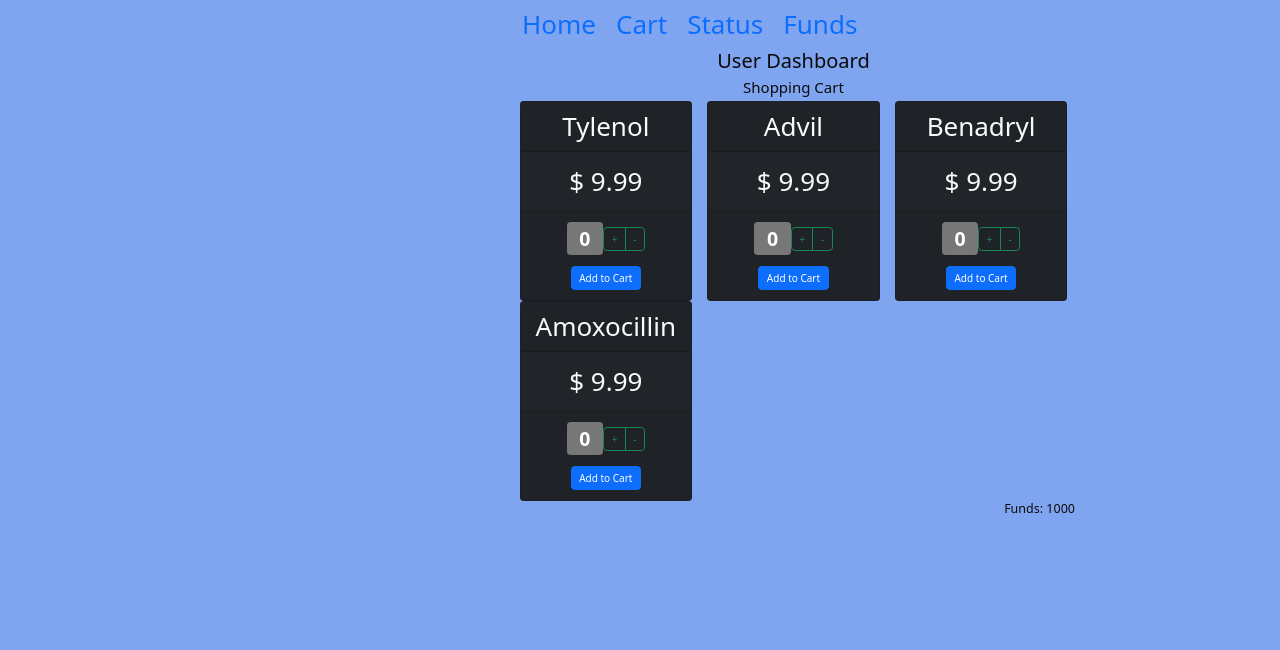
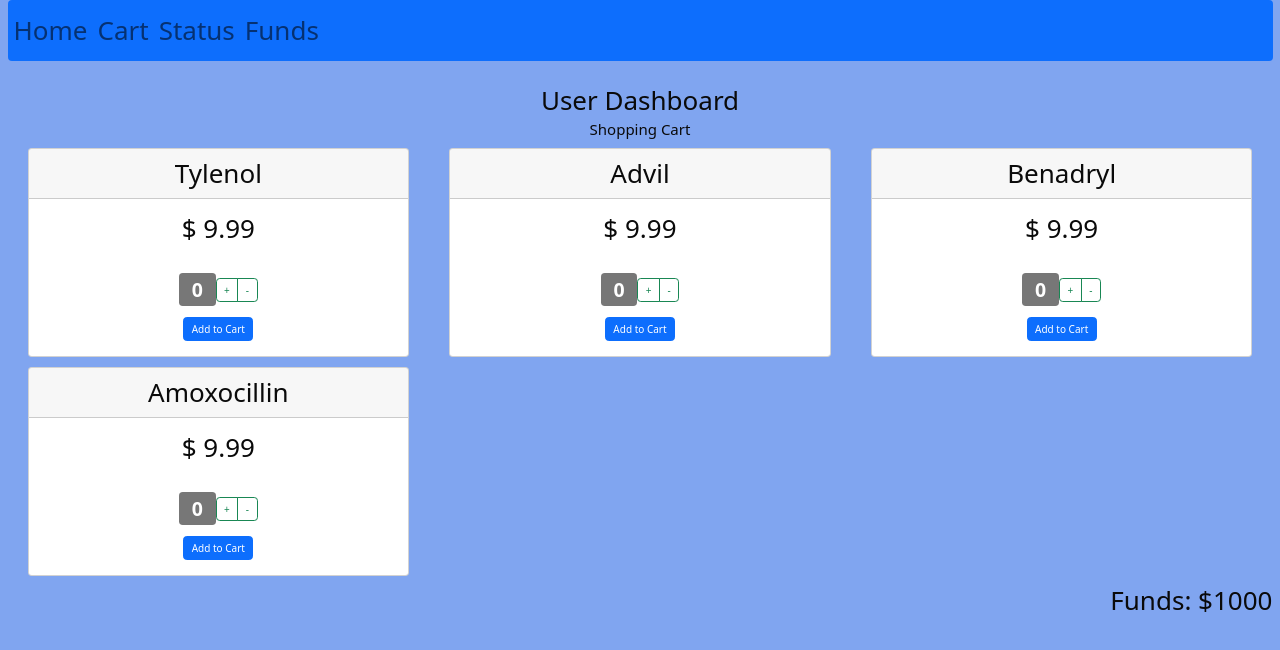
Before and after one commit to lwcreel/HealthCarePortal, a React (Create React App) app: page /dashboard in a window 1280 px wide. Shown: the top 650 px of the page. Built offline with nearby package versions, Linux system fonts and the light colour scheme.

Commit message:
fixing dashboard and navbar styling

```diff
--- a/src/components/Medicine.js
+++ b/src/components/Medicine.js
@@ -6,11 +6,11 @@
 
     return (
         <Col lg={4}>
-            <Card bg="dark" text="light">
+            <Card className="m-2">
                 <Card.Header>{prop.medicine.medicineName}</Card.Header>
                 <Card.Body>$ {prop.medicine.price}</Card.Body>
 
-                <Card.Footer>
+                <Card.Body>
                     <span className="badge">{prop.medicine.quantity}</span>
                     <ButtonGroup>
                         <Button variant="outline-success" onClick={() => { /*props.onIncrement(prop.medicine, 10);*/ }}>
@@ -24,7 +24,7 @@
 
                     <div>{prop.children}</div>
 
-                </Card.Footer>
+                </Card.Body>
             </Card>
         </Col>
     );
--- a/src/components/User/Dashboard.js
+++ b/src/components/User/Dashboard.js
@@ -1,5 +1,5 @@
 import React, { Component } from 'react';
-import { Container, Row } from 'react-bootstrap';
+import { Container, Row, Col } from 'react-bootstrap';
 
 import MedicineShop from './MedicineShop';
 import UserNavbar from './UserNavbar';
@@ -12,20 +12,16 @@
     availableFunds: 1000
   }
 
-  render () {
+  render() {
     return (
-      <div className="dash-wrapper">
         <Container fluid>
-          <Row><UserNavbar /></Row>
-          <Row><h2>User Dashboard</h2></Row>
-          <Row>
-            <MedicineShop />
-          </Row>
+          <Row><Col><UserNavbar /></Col></Row>
+          <Row><Col>User Dashboard</Col></Row>
+          <Row><Col><MedicineShop /></Col></Row>
+          <div align="right">Funds: ${this.state.availableFunds}</div>
         </Container>
-        <h5 align="right">Funds: {this.state.availableFunds}</h5>
-      </div>
-    );}
-
+    );
+  }
 }
 
 export default Dashboard;
--- a/src/components/User/MedicineShop.js
+++ b/src/components/User/MedicineShop.js
@@ -1,5 +1,5 @@
 import { Component } from "react";
-import { Button, Row } from "react-bootstrap";
+import { Button } from "react-bootstrap";
 import Medicine from "../Medicine";
 
 
@@ -24,7 +24,6 @@
         return (
             <div>
                 <h4>Shopping Cart</h4>
-                <Row>
                     {this.state.medicines.map((med) => {
                         return (
                             <Medicine medicine={med} key={med.id}>
@@ -32,7 +31,6 @@
                             </Medicine>
                         );
                     })}
-                </Row>
             </div>
         );
     }
--- a/src/components/User/UserNavbar.js
+++ b/src/components/User/UserNavbar.js
@@ -1,14 +1,16 @@
 import React from 'react';
-import { Nav } from 'react-bootstrap';
+import { Nav, Navbar } from 'react-bootstrap';
 
- export default function UserNavbar() {
+export default function UserNavbar() {
 
-        return (
-            <Nav>
-                <Nav.Link to="/dashboard" className='App-link'> Home </Nav.Link>
-                <Nav.Link to="/dashboard/cart " className='App-link'> Cart </Nav.Link>
-                <Nav.Link to="/dashboard/status" className='App-link'> Status </Nav.Link>
-                <Nav.Link to="/dashboard/funds" className='App-link'> Funds </Nav.Link>
+    return (
+        <Navbar variant="primary" bg="primary">
+            <Nav variant="pills" className='me-auto'>
+                <Nav.Link to="/dashboard"> Home </Nav.Link>
+                <Nav.Link to="/dashboard/cart "> Cart </Nav.Link>
+                <Nav.Link to="/dashboard/status"> Status </Nav.Link>
+                <Nav.Link to="/dashboard/funds"> Funds </Nav.Link>
             </Nav>
-        );
+        </Navbar>
+    );
 }
```
